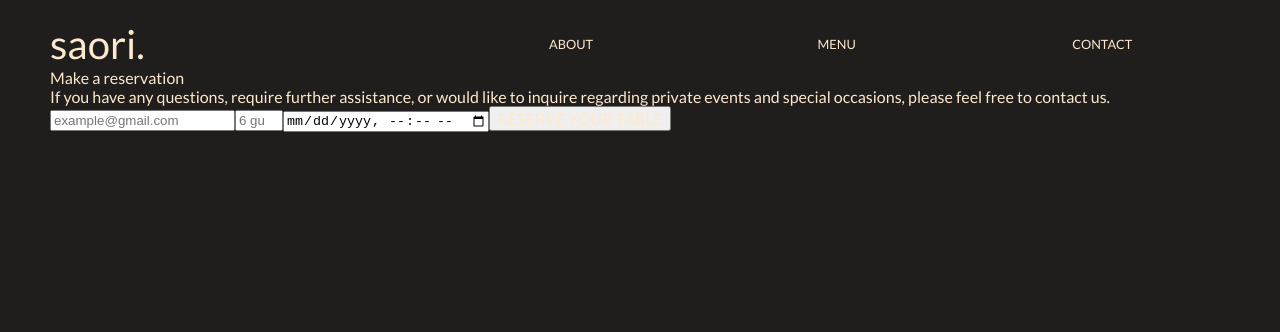
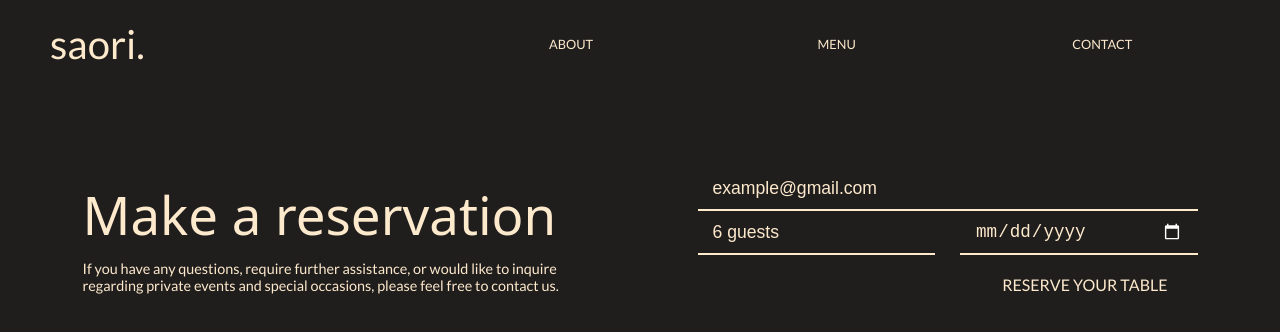
Before and after one commit to rjqocampo/restaurant, a website built with webpack: page dist/index.html in a window 1280 px wide. Built offline with nearby package versions, Linux system fonts and the light colour scheme; a web font is replaced by a local one.

Commit message:
Finish styling form section

```diff
--- a/src/contact.js
+++ b/src/contact.js
@@ -32,19 +32,21 @@ export default function showContact() {
   inputEmail.required = true;
   form.appendChild(inputEmail);
 
+  const divForm3 = document.createElement('div');
+  form.appendChild(divForm3);
+
   const inputGuest = document.createElement('input');
   inputGuest.setAttribute('type', 'number');
   inputGuest.setAttribute('min', '2');
   inputGuest.setAttribute('max', '6');
   inputGuest.setAttribute('placeholder', '6 guests');
   inputGuest.required = true;
-  form.appendChild(inputGuest);
+  divForm3.appendChild(inputGuest);
 
   const inputDate = document.createElement('input');
-  inputDate.setAttribute('type', 'datetime-local');
-  inputDate.setAttribute('placeholder', 'Today at 6PM');
+  inputDate.setAttribute('type', 'date');
   inputDate.required = true;
-  form.appendChild(inputDate);
+  divForm3.appendChild(inputDate);
 
   const buttonSubmit = document.createElement('button');
   buttonSubmit.setAttribute('type', 'button');
--- a/src/style.scss
+++ b/src/style.scss
@@ -121,7 +121,6 @@ header {
   row-gap: 10px;
   h3 {
     font-family: 'Italiana', system-ui, "Segoe UI", Roboto, Helvetica, Arial, sans-serif, "Apple Color Emoji", "Segoe UI Emoji", "Segoe UI Symbol";
-    // font-size: 10rem;
     font-size: clamp(1rem, calc(1rem + 13vw), 10rem);
     z-index: 1;
 
@@ -257,7 +256,92 @@ footer {
   }
 }
 
+/* --- Form --- */
+
+.form {
+  display: grid;
+  justify-items: center;
+  align-items: center;
+  grid-template-columns: 1fr 1fr;
+  gap: 50px;
+  >div {
+    margin: 100px 0px;
+    width: min(500px, 100%);
+    &:first-child {
+      // justify-self: end;
+      h3 {
+        font-family: 'Italiana', system-ui, "Segoe UI", Roboto, Helvetica, Arial, sans-serif, "Apple Color Emoji", "Segoe UI Emoji", "Segoe UI Symbol";
+        font-size: clamp(2.5rem, calc(2.5rem + 1vw), 5rem);
+      }
+      p {
+        font-size: 0.9rem;
+        margin: 10px 0px;
+      }
+    }
+    &:last-child {
+      form {
+        display: grid;
+        input {
+          color: $theme-light;
+          font-size: 1.1rem;
+          background-color: transparent;
+          border: none;
+          border-bottom: 2px solid $theme-light;
+          padding: 10px 15px;
+          &:focus {
+            outline: none;
+          }
+          &::placeholder {
+            color: $theme-light;
+          }
+          &[type="email"] {
+            width: 100%;
+          }
+          &[type="date"] {
+            &::-webkit-calendar-picker-indicator {
+              filter: invert(1);
+            }
+          }
+        }
+        div {
+          display: grid;
+          gap: 25px;
+          grid-template-columns: 1fr 1fr;
+        }
+        button {
+          background-color: transparent;
+          padding: 20px 30px;
+          border: none;
+          justify-self: end;
+          cursor: pointer;
+
+          transition: 0.3s;
+          &:hover {
+            transform: translateX(5px)
+          }
+        }
+      }
+    }
+  }
+}
+
 /* --- Breakpoints --- */
+
+@media all and (min-width: 480px) and (max-width: 768px) {
+  body {
+    div {
+      .form {
+        grid-template-columns: none;
+        grid-template-rows: 1fr 1fr;
+        gap: 0px;
+        >div {
+          margin: 0px;
+          padding: 40px;
+        }
+      }
+    }
+  }
+ }
 
 @media all and (max-width: 480px) {
   body {
@@ -303,6 +387,16 @@ footer {
           }
         }
       }
+      .form {
+        margin-top: 50px;
+        grid-template-columns: none;
+        grid-template-rows: 1fr 1fr;
+        gap: 0px;
+        >div {
+          margin: 0px;
+          padding: 20px;
+        }
+      }
     }
   }
 };
```
